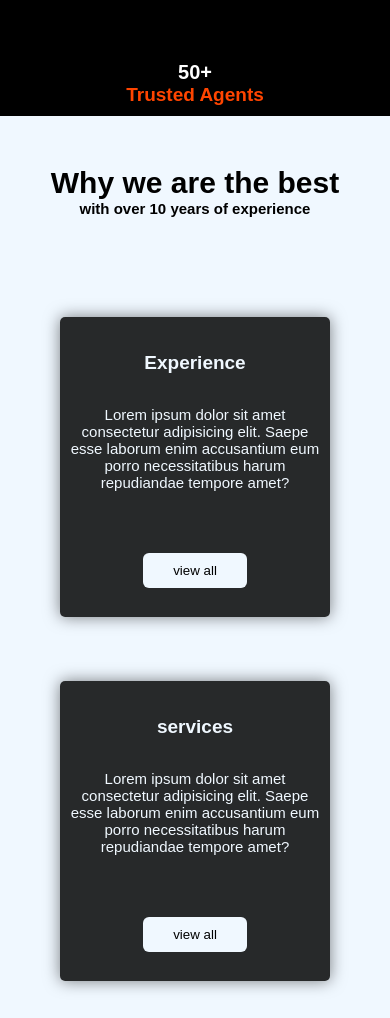
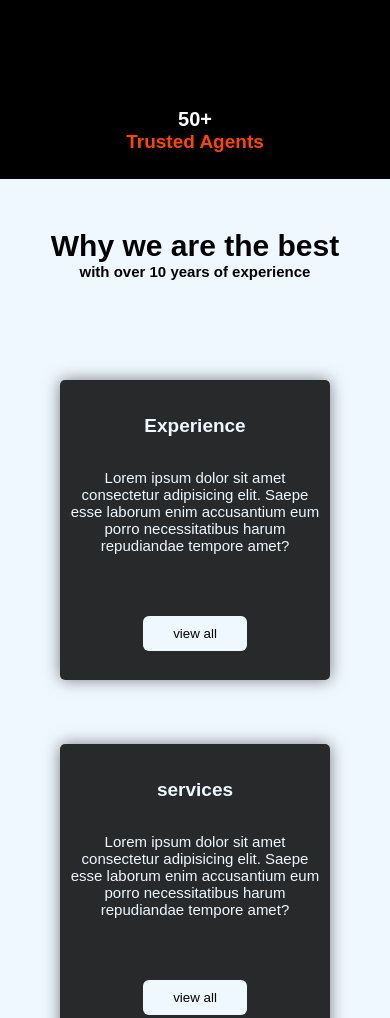
Before and after one commit to Youngcliff/Ed.maxrestate, a plain HTML site: page index.html in a window 390 px wide. Shown: the part 4360-5378 px from the top of the page. Drawn offline with nearby package versions, Linux system fonts and the light colour scheme.

Commit message:
Add files via upload

```diff
--- a/francis.css
+++ b/francis.css
@@ -356,7 +356,7 @@ button {
 }
 
 .best {
-    height: auto;
+    height: 100vh;
     padding: 0;
     text-align: center;
     overflow: hidden;
@@ -429,7 +429,7 @@ button {
 
 .tran-art {
     background-color: #000;
-    height: auto;
+    height: 50vh;
     display: flex;
     flex-wrap: wrap;
     align-items: center;
@@ -454,7 +454,7 @@ button {
 .agent {
     position: relative;
     text-align: center;
-    height: auto;
+    height: 100vh;
     display: grid;
     align-items: center;
     justify-content: center;
@@ -1109,7 +1109,7 @@ input[type='submit'] {
     }
 
     .tran-art {
-        height: auto;
+        height: 30vh;
         padding: 10px;
         display: flex;
         gap: 5rem;
@@ -1129,6 +1129,7 @@ input[type='submit'] {
 
     .best {
         height: auto;
+        padding-bottom: 50px;
     }
 
     .contact {
```
